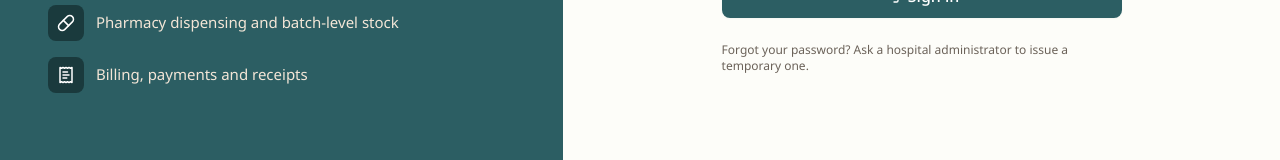
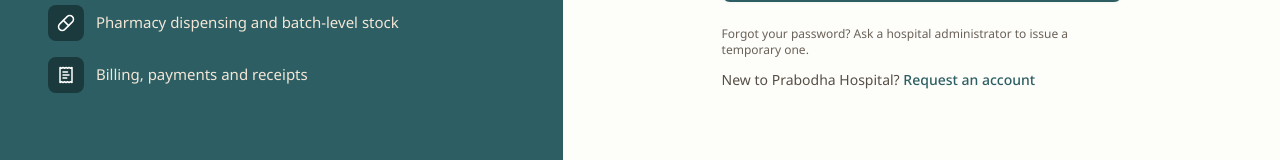
Before and after one commit to sankalpams/Hospital-Management-System, a React (Vite) app in the folder frontend/: page /login in a window 1280 px wide. Shown: the part 510-670 px from the top of the page. Built offline with nearby package versions, Linux system fonts and the light colour scheme; no server answers.

Commit message:
Link to request an account from the sign-in page

```diff
--- a/frontend/src/features/auth/LoginPage.jsx
+++ b/frontend/src/features/auth/LoginPage.jsx
@@ -1,6 +1,6 @@
 import { safeAppPath } from '../../lib/forms';
 import { useState } from 'react';
-import { useLocation, useNavigate } from 'react-router-dom';
+import { Link, useLocation, useNavigate } from 'react-router-dom';
 import { CalendarCheck2, FlaskConical, LogIn, Pill, ReceiptText, ShieldCheck, Users } from 'lucide-react';
 import { useAuth } from '../../auth/AuthProvider';
 import { toApiError } from '../../api/client';
@@ -133,6 +133,10 @@ export default function LoginPage() {
           <p className="mt-6 text-xs text-foreground-subtle">
             Forgot your password? Ask a hospital administrator to issue a temporary one.
           </p>
+          <p className="mt-3 text-sm text-foreground-muted">
+            New to Prabodha Hospital?{' '}
+            <Link to="/sign-up" className="font-medium text-primary underline-offset-4 hover:underline">Request an account</Link>
+          </p>
         </div>
       </main>
     </div>
```
